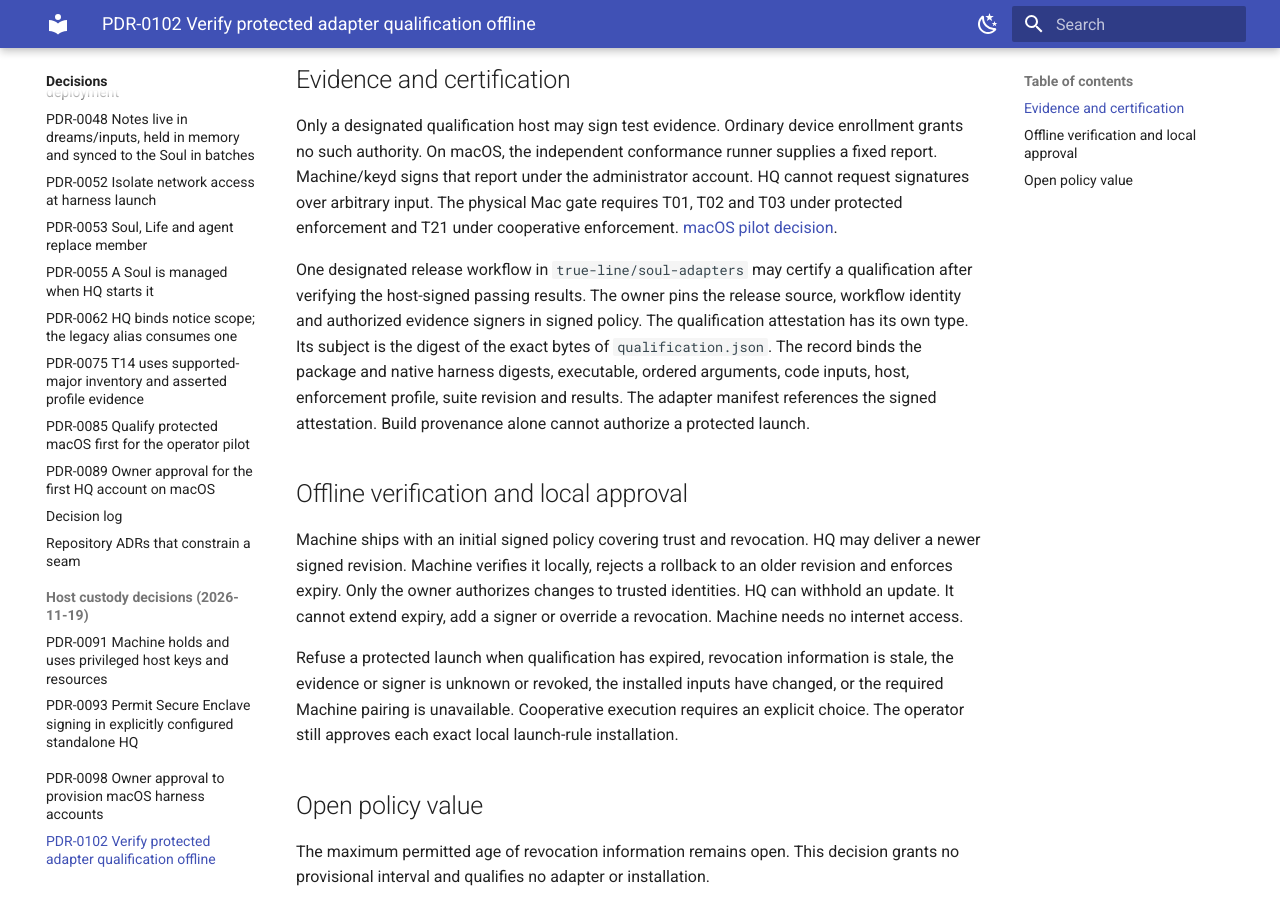
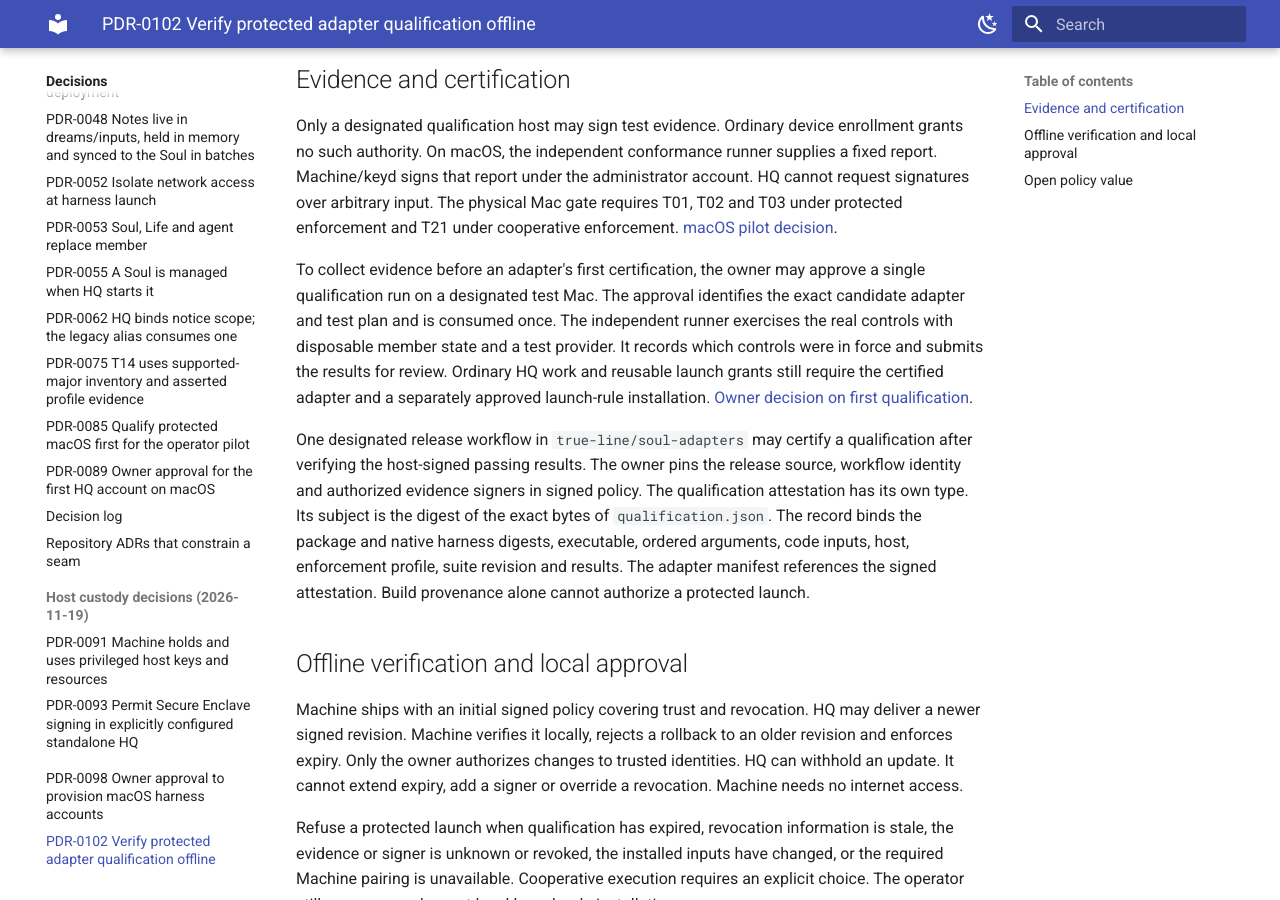
Before and after one commit to true-line/agent-bot-platform, an MkDocs documentation site: the page built from docs/04-decisions/PDR-0102-protected-adapter-qualification.md, in a window 1280 px wide and 900 px high, scrolled down 324 px. Built offline with MkDocs 1.6.1 and Material for MkDocs 9.7.7, drawn with Linux system fonts in a browser that asks for light colours.

Commit message:
Record the approved first-run path for macOS adapter qualification
Agent-Bot-Write: ghw_639e94e00ca052c0
Agent-Bot-Session: fa2486d94751

```diff
--- a/docs/04-decisions/PDR-0102-protected-adapter-qualification.md
+++ b/docs/04-decisions/PDR-0102-protected-adapter-qualification.md
@@ -24,6 +24,15 @@ runner supplies a fixed report. Machine/keyd signs that report under the
 administrator account. HQ cannot request signatures over arbitrary input.
 The physical Mac gate requires T01, T02 and T03 under protected enforcement
 and T21 under cooperative enforcement. [macOS pilot decision](PDR-0085-macos-first-protected-pilot.md).
+
+To collect evidence before an adapter's first certification, the owner may
+approve a single qualification run on a designated test Mac. The approval
+identifies the exact candidate adapter and test plan and is consumed once.
+The independent runner exercises the real controls with disposable member
+state and a test provider. It records which controls were in force and submits
+the results for review. Ordinary HQ work and reusable launch grants still
+require the certified adapter and a separately approved launch-rule installation.
+[Owner decision on first qualification](https://github.com/true-line/agent-bot-platform/discussions/102#discussioncomment-19798697).
 
 One designated release workflow in `true-line/soul-adapters` may certify a
 qualification after verifying the host-signed passing results. The owner pins
```
